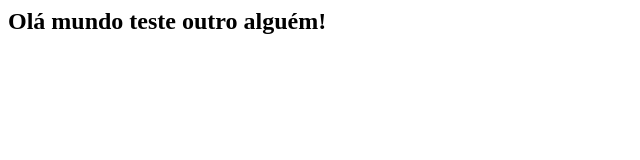
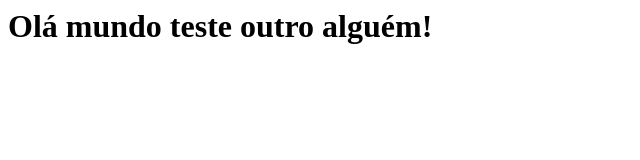
Before and after one commit to urubatan-pacheco/multistack-versionamento-git, a plain HTML site: page index.html in a window 1280 px wide. Shown: the whole page, without its empty margins (0-640 px from the left). Drawn offline with Linux system fonts and the light colour scheme.

Commit message:
alterando h1 index

```diff
--- a/index.html
+++ b/index.html
@@ -1 +1 @@
-<h2>Olá mundo teste outro alguém! </h2>
+<h1>Olá mundo teste outro alguém! </h1>
```
